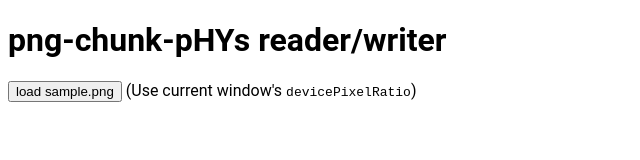
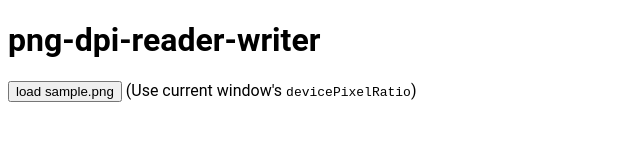
Before and after one commit to daiiz/png-dpi-reader-writer, a website: page demo/index.html in a window 1280 px wide. Shown: the whole page, without its empty margins (0-640 px from the left). Drawn offline with Linux system fonts and the light colour scheme.

Commit message:
Rename to png-dpi-reader-writer (#14)
* rename to png-dpi-reader-writer

* v0.0.3

```diff
--- a/demo/index.html
+++ b/demo/index.html
@@ -2,11 +2,11 @@
 <html>
   <head>
     <meta charset='utf-8' />
-    <title>png-chunk-pHYs</title>
+    <title>png-dpi-reader-writer</title>
     <link rel='stylesheet' href='./dist/index.css' />
   </head>
   <body>
-    <h1>png-chunk-pHYs reader/writer</h1>
+    <h1>png-dpi-reader-writer</h1>
     <button id='load-image-button'>load sample.png</button>
     (Use current window's <code>devicePixelRatio</code>)
     <div>
--- a/package.json
+++ b/package.json
@@ -1,6 +1,6 @@
 {
-  "name": "png-chunk-phys",
-  "version": "0.0.2",
+  "name": "png-dpi-reader-writer",
+  "version": "0.0.3",
   "description": "Reader/Writer for png chunk pHYs on browsers",
   "main": "lib/index.js",
   "scripts": {
@@ -40,6 +40,6 @@
   ],
   "repository": {
     "type": "git",
-    "url": "https://github.com/daiiz/png-chunk-pHYs.git"
+    "url": "https://github.com/daiiz/png-dpi-reader-writer.git"
   }
 }
```
Also changed, not shown: README.md.
